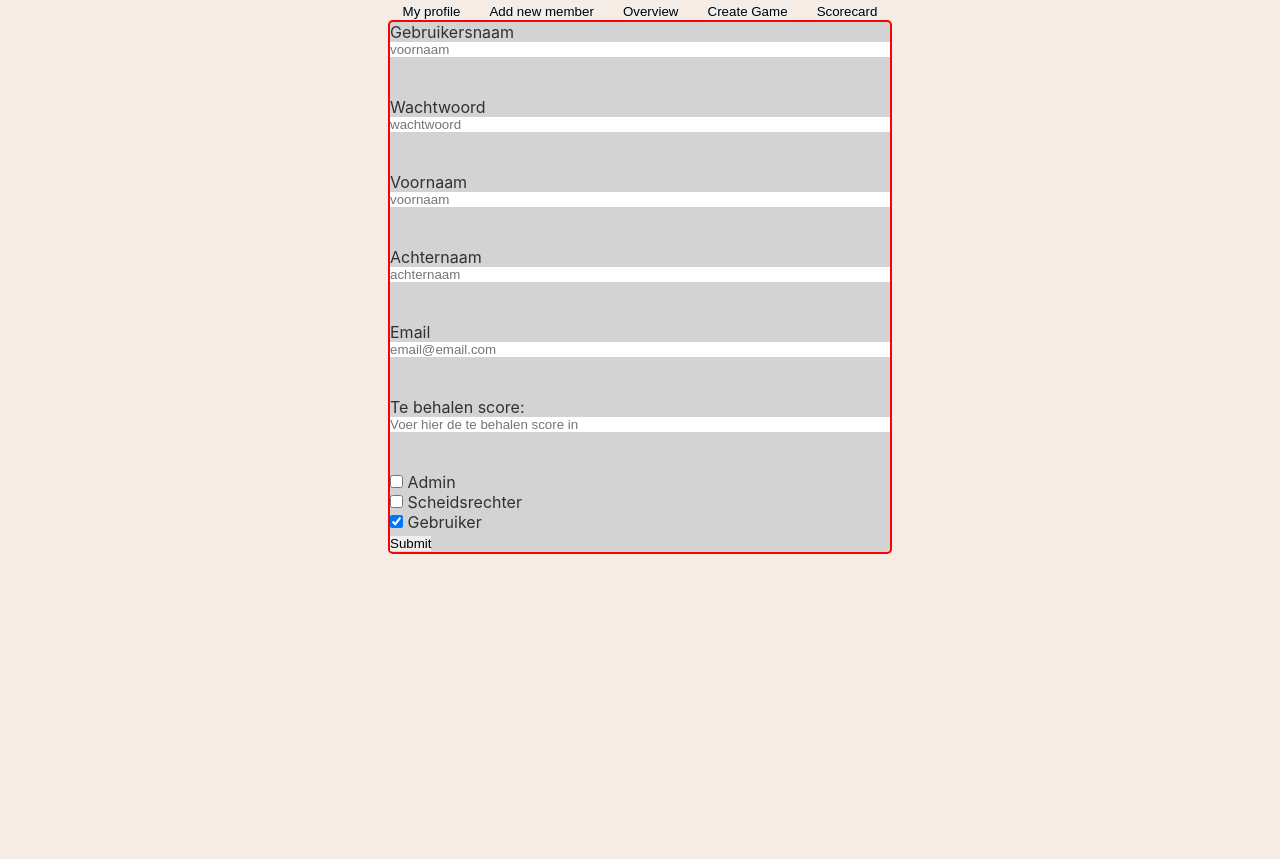
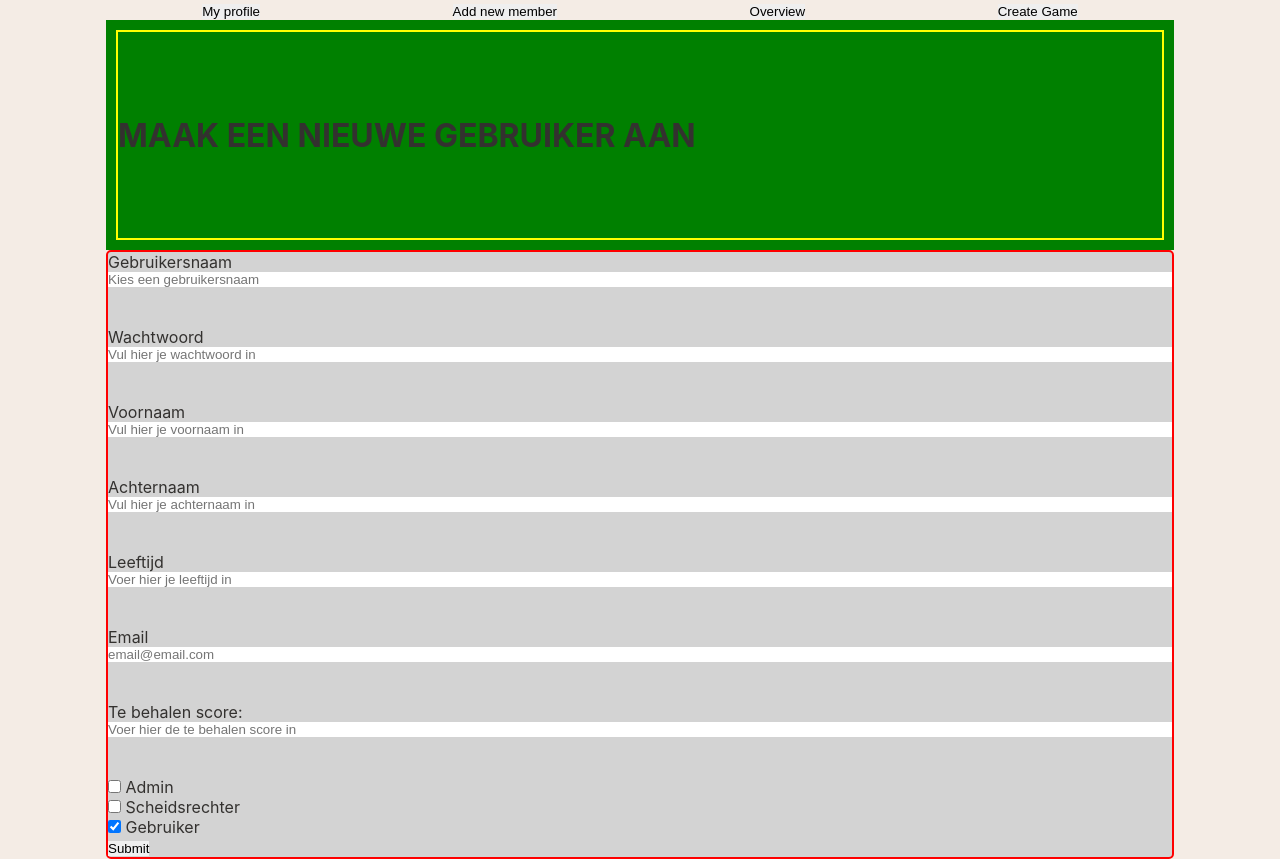
Before and after one commit to adjong87/fe-drieballen, a React (Create React App) app: page /AddMember in a window 1280 px wide. Before the commit the page ends 800 px from the top, so only its background shows below. Built offline with nearby package versions, Linux system fonts and the light colour scheme.

Commit message:
kleine verbeteringen in de endpoints ivm aanpassing in backend van samenvoegen User & Profile

```diff
--- a/src/App.css
+++ b/src/App.css
@@ -2,6 +2,8 @@
 * {
   margin: 0;
   padding: 0;
+  box-sizing: border-box;
+
 }
 
 body {
--- a/src/components/header/Header.js
+++ b/src/components/header/Header.js
@@ -2,7 +2,7 @@ import React from 'react';
 import './Header.css'
 import noPicture from '../../assets/nopicture.png'
 
-function Header({title, photo, firstName, lastName, aimScore}) {
+function Header({title, data, photo}) {
 
 
     return (
@@ -12,13 +12,12 @@ function Header({title, photo, firstName, lastName, aimScore}) {
                     {title && <div className="profile-header-title">
                         <h1>{title}</h1>
                     </div>}
-                <div className="profile-header-info">
-                    <h1>Lid: {firstName} {lastName}</h1>
-                    <h2>Te behalen score: {aimScore}</h2>
-                </div>
+                    {data && <div className="profile-header-info">
+                        <h1>Lid: {data.firstName} {data.lastName}</h1>
+                    </div>}
                 </div>
                 <div className="profile-header-picture">
-                {photo ? <img src={photo} alt="profielfoto"/> : <img src={noPicture} alt="geen foto"/>}
+                    {photo && <img src={noPicture} alt="profielfoto"/>}
                 </div>
             </div>
         </div>
--- a/src/components/navBar/admin/NavBarAdmin.js
+++ b/src/components/navBar/admin/NavBarAdmin.js
@@ -38,13 +38,6 @@ function NavBarAdmin() {
                             Create Game
                         </button>
                     </li>
-                    <li>
-                        <button
-                            type="button"
-                            onClick={() => history.push('/scorecard')}>
-                            Scorecard
-                        </button>
-                    </li>
                 </ul>
             </nav>
         </div>
--- a/src/pages/admin/addMember/AddMember.css
+++ b/src/pages/admin/addMember/AddMember.css
@@ -7,7 +7,8 @@
 
 .add-member-form {
     border: 2px solid red;
-    min-width: 500px;
+    min-width: 600px;
+    width: 1068px;
     border-radius: 5px;
     background-color: lightgray;
 
--- a/src/pages/admin/addMember/AddMember.js
+++ b/src/pages/admin/addMember/AddMember.js
@@ -3,6 +3,7 @@ import {useForm} from 'react-hook-form';
 import './AddMember.css'
 import {useState} from 'react';
 import axios from "axios";
+import Header from "../../../components/header/Header";
 
 export default function AddMember() {
 
@@ -19,7 +20,7 @@ export default function AddMember() {
 
         try {
             axios.post(
-                "http://localhost:8082/member/add",
+                "http://localhost:8082/api/auth/signUp",
                 data,
                 {
                     headers: {
@@ -35,7 +36,9 @@ export default function AddMember() {
     };
 
     return (
-        <>
+                <>
+            <Header
+                title="MAAK EEN NIEUWE GEBRUIKER AAN" />
             {!successful ?
                 <div className="add-member-container">
                     <div className="add-member-form">
@@ -44,7 +47,7 @@ export default function AddMember() {
                                 <label htmlFor="username">Gebruikersnaam</label>
                                 <input
                                     type="text"
-                                    placeholder="voornaam"
+                                    placeholder="Kies een gebruikersnaam"
                                     {...register('username', {
                                         required: 'Dit veld is verplicht',
                                         minLength: {
@@ -65,12 +68,12 @@ export default function AddMember() {
                                 <label htmlFor="password">Wachtwoord</label>
                                 <input
                                     type="password"
-                                    placeholder="wachtwoord"
+                                    placeholder="Vul hier je wachtwoord in"
                                     {...register('password', {
                                         required: 'Dit veld is verplicht',
                                         minLength: {
-                                            value: 2,
-                                            message: 'Minstens 2 tekens invoeren'
+                                            value: 6,
+                                            message: 'Minstens 6 tekens invoeren'
                                         },
                                         maxLength: {
                                             value: 20,
@@ -87,7 +90,7 @@ export default function AddMember() {
                                 <label htmlFor="firstName">Voornaam</label>
                                 <input
                                     type="text"
-                                    placeholder="voornaam"
+                                    placeholder="Vul hier je voornaam in"
                                     {...register('firstName', {
                                         required: 'Dit veld is verplicht',
                                         minLength: {
@@ -110,7 +113,7 @@ export default function AddMember() {
                                 <label htmlFor="lastName">Achternaam</label>
                                 <input
                                     type="text"
-                                    placeholder="achternaam"
+                                    placeholder="Vul hier je achternaam in"
                                     {...register('lastName', {
                                         required: 'Dit veld is verplicht',
                                         minLength: {
@@ -128,11 +131,32 @@ export default function AddMember() {
                                 <br/>
                             </div>
                             <div className="form-group">
+                                <label htmlFor="age">Leeftijd</label>
+                                <input
+                                    type="number"
+                                    placeholder="Voer hier je leeftijd in"
+                                    {...register('age', {
+                                        required: 'Dit veld is verplicht',
+                                        min: {
+                                            value: 1,
+                                            message: 'Minimale invoer is 1'
+                                        },
+                                        max: {
+                                            value: 99,
+                                            message: 'Hoger dan 99 kan niet',
+                                        },
+                                    })}
+                                />
 
+                                {errors.age && errors.aimScore.age}
+                                <br/>
+                                <br/>
+                            </div>
+                            <div className="form-group">
                                 <label htmlFor="email">Email</label>
                                 <input
                                     placeholder="email@email.com"
-                                    type="email"
+                                    type="Vul hier je e-mailadres in"
                                     {...register('email', {
                                         required: 'Dit veld is verplicht',
                                         pattern: {
@@ -164,7 +188,6 @@ export default function AddMember() {
                                         },
                                     })}
                                 />
-
                                 {errors.aimScore && errors.aimScore.message}
                                 <br/>
                                 <br/>
@@ -175,7 +198,7 @@ export default function AddMember() {
                                         name="role"
                                         type="checkbox"
                                         value="ADMIN"
-                                        {...register('roles', {
+                                        {...register('role', {
                                             required: 'Dit veld is verplicht'
                                         })}/>{' '}
                                     Admin
@@ -185,7 +208,7 @@ export default function AddMember() {
                                         name="role"
                                         type="checkbox"
                                         value="MOD"
-                                        {...register('roles', {
+                                        {...register('role', {
                                             required: 'Dit veld is verplicht'
                                         })}/>{' '}
                                     Scheidsrechter
@@ -196,7 +219,7 @@ export default function AddMember() {
                                         type="checkbox"
                                         value="USER"
                                         checked="true"
-                                        {...register('roles', {
+                                        {...register('role', {
                                             required: 'Dit veld is verplicht'
 
                                         })}/>{' '}
--- a/src/pages/admin/createGamePage/CreateGamePage.css
+++ b/src/pages/admin/createGamePage/CreateGamePage.css
@@ -1,7 +1,6 @@
 .create-game-container {
     display: flex;
     width: 1000px;
-    height: 1000px;
     justify-content: space-between;
 }
 
--- a/src/pages/admin/overview/Overview.css
+++ b/src/pages/admin/overview/Overview.css
@@ -3,6 +3,8 @@
     flex-direction: row;
     flex-wrap: wrap;
     border: 2px solid red;
+    min-width: 600px;
+    width: 1068px;
 
 }
 
--- a/src/pages/admin/overview/Overview.js
+++ b/src/pages/admin/overview/Overview.js
@@ -5,13 +5,14 @@ import './Overview.css'
 import plus from '../../../assets/plus.png'
 import PlayerCard from "./component/PlayerCard";
 import {Link} from "react-router-dom";
+import Header from "../../../components/header/Header";
 
 function Overview() {
     const [playersData, setPlayersData] = useState([]);
 
     async function fetchData() {
         try {
-            const result = await axios.get("http://localhost:8082/members/all",
+            const result = await axios.get("http://localhost:8082/profiles/all",
                 {
                     headers:
                         {
@@ -20,7 +21,6 @@ function Overview() {
                         }
                 })
             setPlayersData(result.data);
-            console.log(playersData)
         } catch (e) {
             console.error(e);
             console.log(e.response.data)
@@ -32,6 +32,9 @@ function Overview() {
     }, []);
 
     return (
+        <>
+        <Header
+            title="Het ledenoverzicht"/>
         <div className="player-profile-container">
             {playersData && playersData.map((player, index) => {
                 return <PlayerCard
@@ -43,11 +46,11 @@ function Overview() {
                     playedGames={player.playedGames.length}
                 />
             })}
-            <Link to="/AddMember" exact><div className="player-profile-card" key="newPlayer">
+            <Link to="/AddMember"><div className="player-profile-card" key="newPlayer">
                 <img src={plus} alt="addMember"/>
             </div></Link>
         </div>
-
+        </>
     )
 }
 export default Overview
--- a/src/pages/profilePage/component/PlayedGame.js
+++ b/src/pages/profilePage/component/PlayedGame.js
@@ -25,7 +25,6 @@ function PlayedGame({id}) {
                     }
                 })
             setScoreData(result.data);
-            console.log(scoreData);
         } catch (e) {
             console.error(e);
             console.log(e.response.data)
```
Also changed, not shown: src/components/context/AuthContext.js (+5 -5 lines), src/pages/admin/createGamePage/CreateGamePage.js (+11 -6 lines), src/pages/profilePage/ProfilePage.js (+5 -15 lines). Lines whose indentation alone changed are shown as unchanged.
